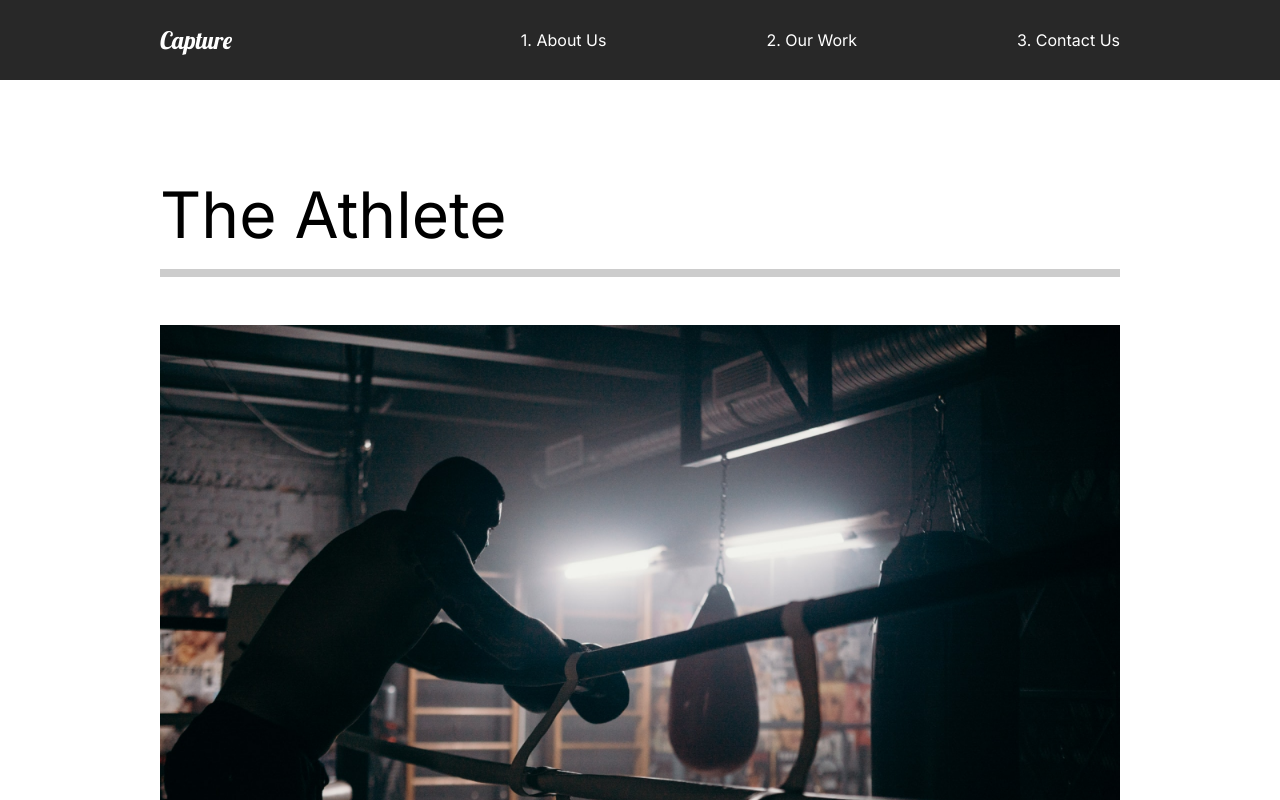
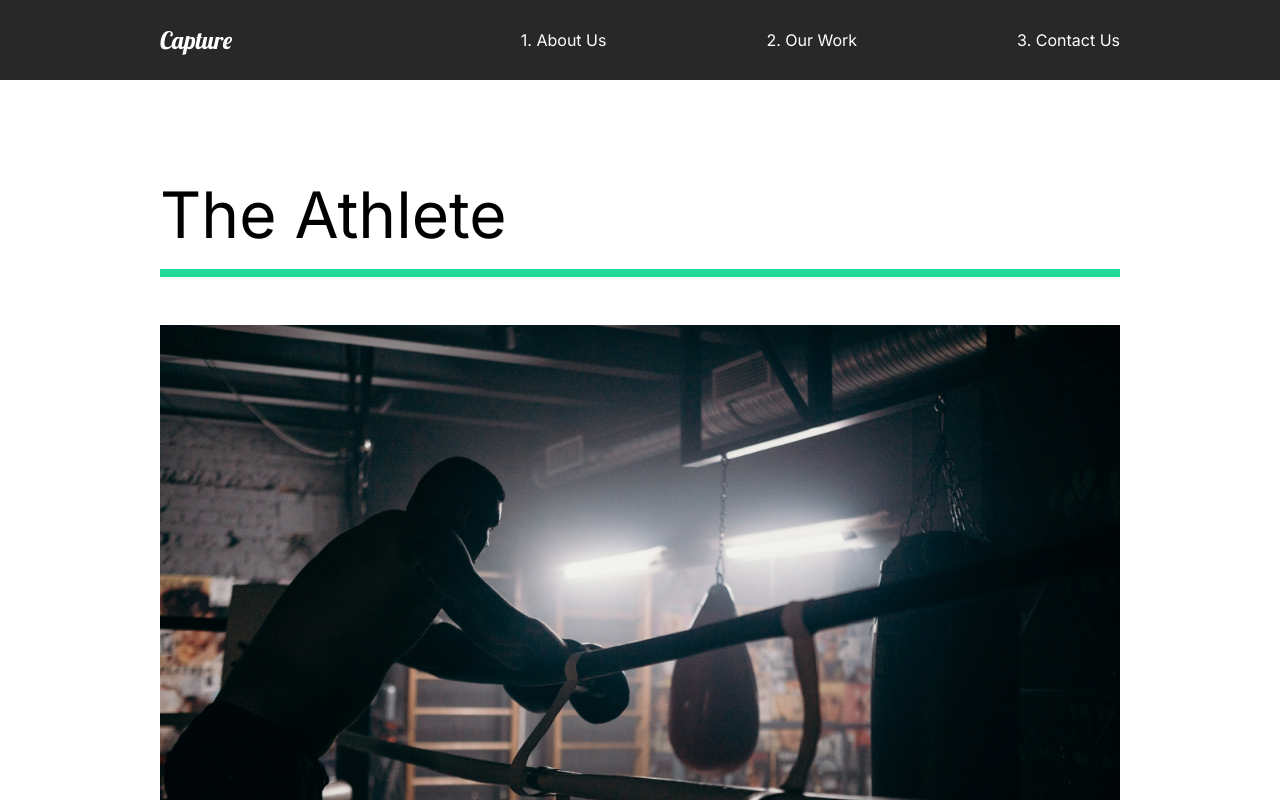
Before and after one commit to registesson/react-capture, a React (Create React App) app: page /work in a window 1280 px wide. Shown: the top 800 px of the page. Built offline with nearby package versions, Linux system fonts and the light colour scheme.

Commit message:
wave animation

```diff
--- a/src/animation.js
+++ b/src/animation.js
@@ -1,21 +1,19 @@
 export const pageAnimation = {
   hidden: {
     opacity: 0,
-    y: 300,
   },
   show: {
     opacity: 1,
-    y: 0,
     transition: {
       staggerChildren: 0.25,
-      duration: 1,
+      duration: 0.5,
       when: 'beforeChildren',
     },
   },
   exit: {
     opacity: 0,
     y: 300,
-    transition: { ease: 'easeInOut', duration: 1 },
+    transition: { ease: 'easeOut', duration: 0.5 },
   },
 }
 
@@ -23,7 +21,7 @@ export const titleAnim = {
   hidden: { y: 200 },
   show: {
     y: 0,
-    transition: { type: 'tween', ease: 'circOut', duration: 0.75 },
+    transition: { type: 'tween', ease: 'easeOut', duration: 0.75 },
   },
 }
 
@@ -31,7 +29,7 @@ export const fade = {
   hidden: { opacity: 0 },
   show: {
     opacity: 1,
-    transition: { type: 'tween', ease: 'circOut', duration: 1, delay: 0.25 },
+    transition: { type: 'tween', ease: 'easeOut', duration: 1, delay: 0.25 },
   },
 }
 
@@ -42,9 +40,9 @@ export const photoAnim = {
     opacity: 1,
     transition: {
       type: 'tween',
-      ease: 'circOut',
+      ease: 'easeOut',
       duration: 1,
-      delay: 0.75,
+      delay: 0.5,
     },
   },
 }
@@ -56,3 +54,40 @@ export const lineAnim = {
     transition: { duration: 1 },
   },
 }
+
+export const slider = {
+  hidden: { x: '-130%', skew: '45deg' },
+  show: {
+    x: '100%',
+    skew: '0deg',
+    transition: { type: 'tween', ease: 'easeOut', duration: 1 },
+  },
+}
+export const sliderContainer = {
+  hidden: {
+    opacity: 1,
+  },
+  show: {
+    opacity: 1,
+
+    transition: {
+      staggerChildren: 0.15,
+      ease: 'easeOut',
+      duration: 1,
+    },
+  },
+}
+export const movieContainer = {
+  hidden: {
+    opacity: 1,
+  },
+  show: {
+    opacity: 1,
+    transition: {
+      staggerChildren: 0.15,
+      ease: 'easeOut',
+      duration: 1,
+      when: 'beforeChildren',
+    },
+  },
+}
--- a/src/pages/OurWork.js
+++ b/src/pages/OurWork.js
@@ -1,12 +1,21 @@
 import React from 'react'
 import { Link } from 'react-router-dom'
+import styled from 'styled-components'
+//Images
 import athlete from '../img/athlete-small.png'
 import theracer from '../img/theracer-small.png'
 import goodtimes from '../img/goodtimes-small.png'
-import styled from 'styled-components'
 //Animation
 import { motion } from 'framer-motion'
-import { pageAnimation } from '../animation'
+import {
+  pageAnimation,
+  fade,
+  lineAnim,
+  photoAnim,
+  sliderContainer,
+  movieContainer,
+  slider,
+} from '../animation'
 
 const OurWork = () => {
   return (
@@ -16,11 +25,19 @@ const OurWork = () => {
       exit="exit"
       initial="hidden"
       animate="show">
-      <Movie>
-        <h2>The Athlete</h2>
-        <div className="line"></div>
+      <motion.div variants={sliderContainer}>
+        <Frame1 variants={slider}></Frame1>
+        <Frame2 variants={slider}></Frame2>
+        <Frame3 variants={slider}></Frame3>
+        <Frame4 variants={slider}></Frame4>
+      </motion.div>
+      <Movie variants={movieContainer}>
+        <motion.h2 variants={fade}>The Athlete</motion.h2>
+        <motion.div variants={lineAnim} className="line"></motion.div>
         <Link to="/work/the-athlete">
-          <img src={athlete} alt="athlete" />
+          <Hide>
+            <motion.img variants={photoAnim} src={athlete} alt="athlete" />
+          </Hide>
         </Link>
       </Movie>
       <Movie>
@@ -50,11 +67,11 @@ const Work = styled(motion.div)`
   }
 `
 
-const Movie = styled.div`
+const Movie = styled(motion.div)`
   padding-bottom: 10rem;
   .line {
     height: 0.5rem;
-    background: #cccccc;
+    background: #23d997;
     margin-bottom: 3rem;
   }
   img {
@@ -64,4 +81,27 @@ const Movie = styled.div`
   }
 `
 
+const Hide = styled.div`
+  overflow: hidden;
+`
+//Frame Animation
+const Frame1 = styled(motion.div)`
+  position: fixed;
+  left: 0;
+  top: 10%;
+  width: 100%;
+  height: 100vh;
+  background: #fffebf;
+  z-index: 2;
+`
+const Frame2 = styled(Frame1)`
+  background: #ff8efb;
+`
+const Frame3 = styled(Frame1)`
+  background: #8ed2ff;
+`
+const Frame4 = styled(Frame1)`
+  background: #8effa0;
+`
+
 export default OurWork
```
Also changed, not shown: src/components/AboutSection.js (+8 -7 lines), 1 other file (tests, documents, lock files or other folders).
